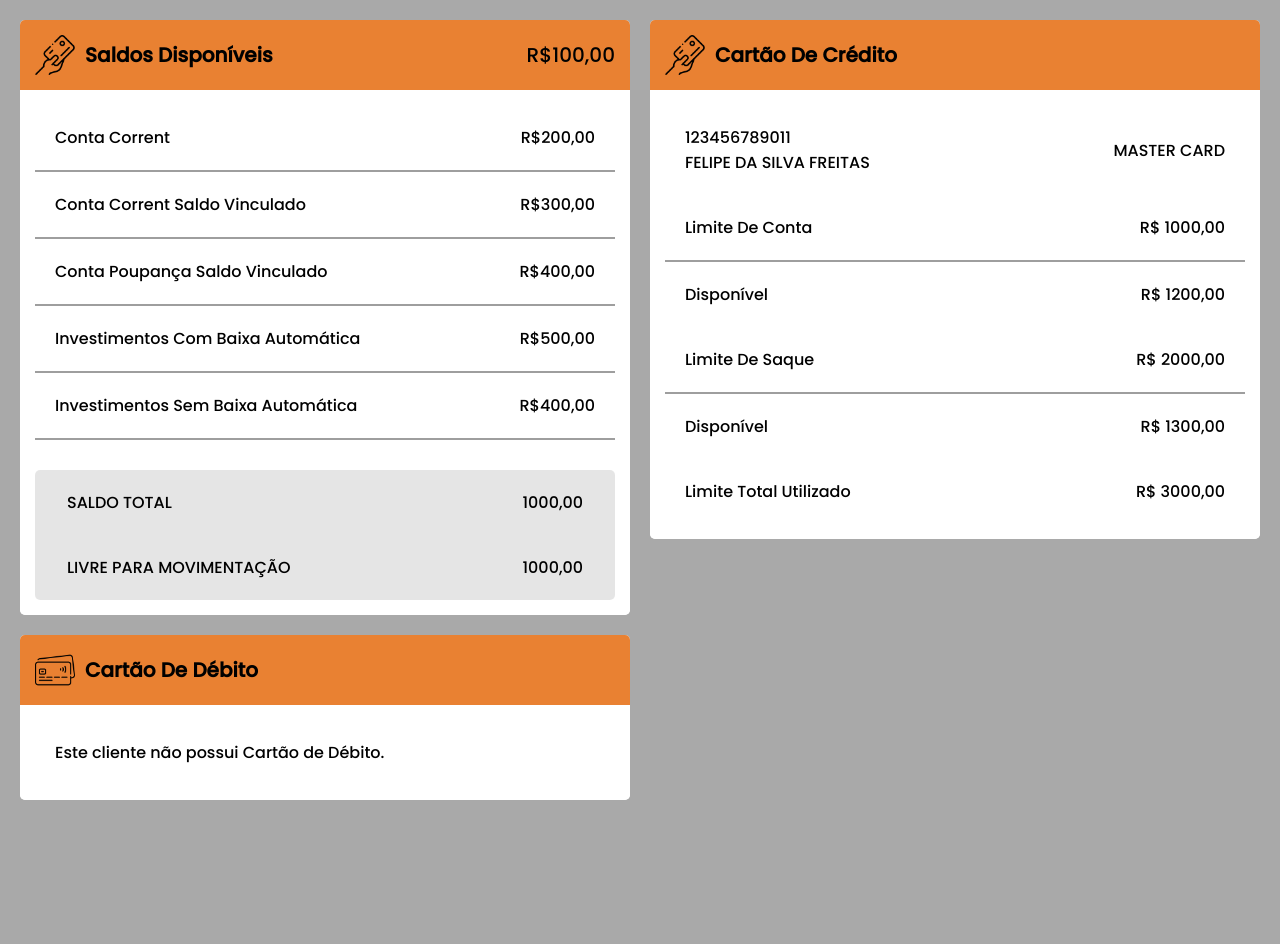
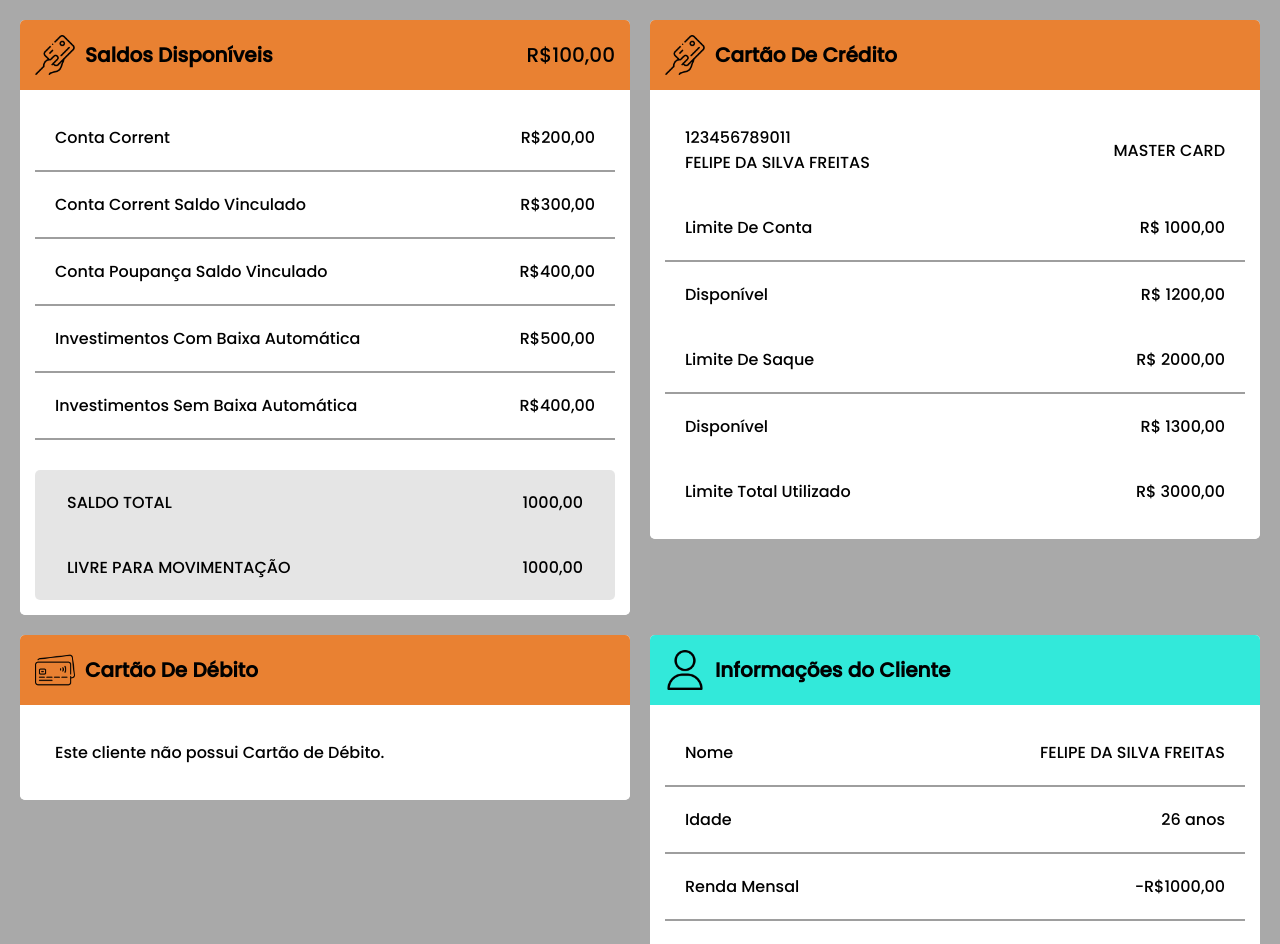
Before and after one commit to Daniel-Rosa1/cards-project, an Angular app: page / in a window 1280 px wide. Shown: the top 944 px of the page. Before the commit the page ends 820 px from the top, so only its background shows below. Built offline with nearby package versions, Linux system fonts and the light colour scheme.

Commit message:
create component client-info-card

```diff
--- a/src/app/app.component.html
+++ b/src/app/app.component.html
@@ -13,6 +13,6 @@
   </div>
 
   <div class="item">
-
+    <app-client-info-card></app-client-info-card>
   </div>
 </div>
--- a/src/app/app.module.ts
+++ b/src/app/app.module.ts
@@ -6,13 +6,15 @@ import { AppComponent } from './app.component';
 import { BalanceCardComponent } from './components/balance-card/balance-card.component';
 import { CreditCardComponent } from './components/credit-card/credit-card.component';
 import { DebitCardComponent } from './components/debit-card/debit-card.component';
+import { ClientInfoCardComponent } from './components/client-info-card/client-info-card.component';
 
 @NgModule({
   declarations: [
     AppComponent,
     BalanceCardComponent,
     CreditCardComponent,
-    DebitCardComponent
+    DebitCardComponent,
+    ClientInfoCardComponent
   ],
   imports: [
     BrowserModule,
--- /dev/null
+++ b/src/app/components/client-info-card/client-info-card.component.html
@@ -0,0 +1,33 @@
+<div class="ca-c-card">
+  <div class="ca-c-card__header ca-c-card__header--bg-blue">
+    <div class="client-infos-card__header-title">
+      <img class="client-infos-card__header-icon" src="icon-client.png">
+      <h1>Informações do Cliente</h1>
+    </div>
+  </div>
+  <div class="ca-c-card__content">
+
+    <div class="client-infos-card__content-item">
+      <p>Nome</p>
+      <p>FELIPE DA SILVA FREITAS</p>
+    </div>
+    <div class="client-infos-card__content-line"></div>
+
+    <div class="client-infos-card__content-item">
+      <p>Idade</p>
+      <p>26 anos</p>
+    </div>
+    <div class="client-infos-card__content-line"></div>
+    <div class="client-infos-card__content-item">
+      <p>Renda Mensal</p>
+      <p>-R$1000,00</p>
+    </div>
+    <div class="client-infos-card__content-line"></div>
+    <div class="client-infos-card__content-item">
+      <p>Nacionalidade</p>
+      <p>Brasileiro</p>
+    </div>
+
+  </div>
+
+</div>
--- /dev/null
+++ b/src/app/components/client-info-card/client-info-card.component.scss
@@ -0,0 +1,26 @@
+.client-infos-card {
+  &__header-title {
+    display: flex;
+    align-items: center;
+
+    h1 {
+      font-size: 20px;
+    }
+  }
+
+  &__header-icon {
+    width: 40px;
+    margin-right: 10px;
+  }
+
+  &__content-item {
+    display: flex;
+    align-items: center;
+    justify-content: space-between;
+    padding: 20px;
+  }
+
+  &__content-line {
+    border: 0.5px solid #9e9e9e;
+  }
+}
--- a/src/styles/components/_card.scss
+++ b/src/styles/components/_card.scss
@@ -7,7 +7,12 @@
   &__header{
     padding: 15px;
     background-color: rgb(233, 129, 50);
+
+    &--bg-blue{
+      background-color: #32e9da;
+    }
   }
+
 
   &__content{
     padding: 15px;
```
Also changed, not shown: src/app/components/client-info-card/client-info-card.component.ts (added, +10 -0 lines), 1 other file (tests, documents, lock files or other folders).
